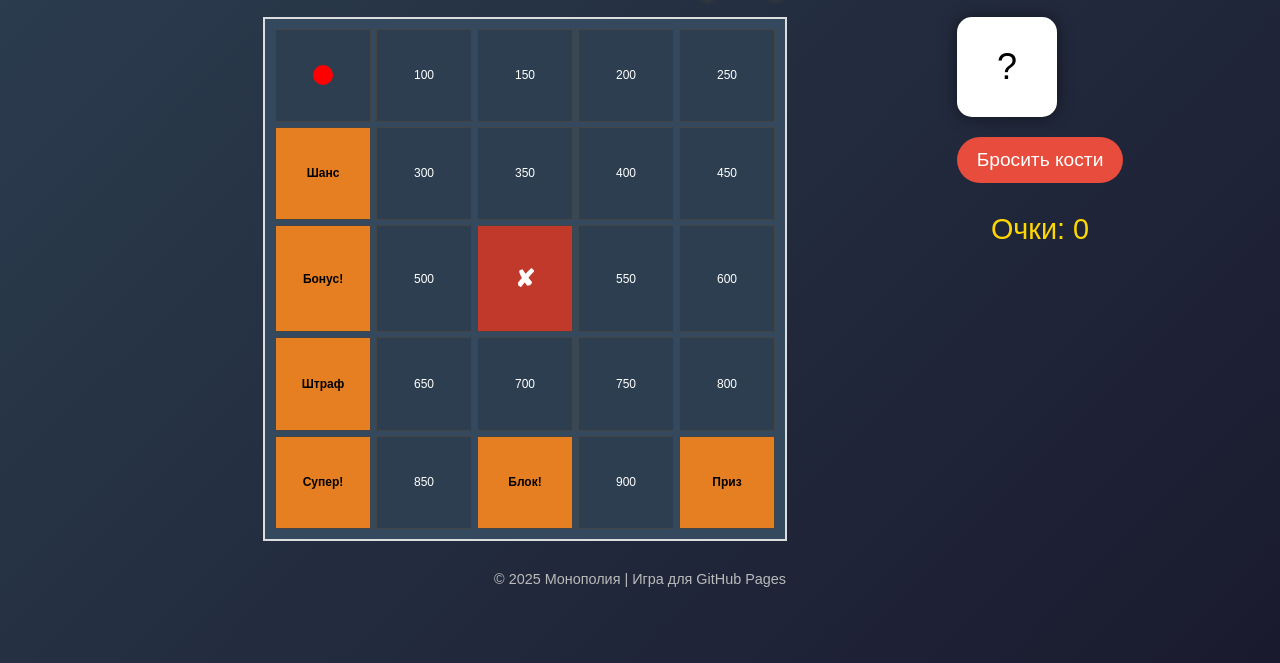
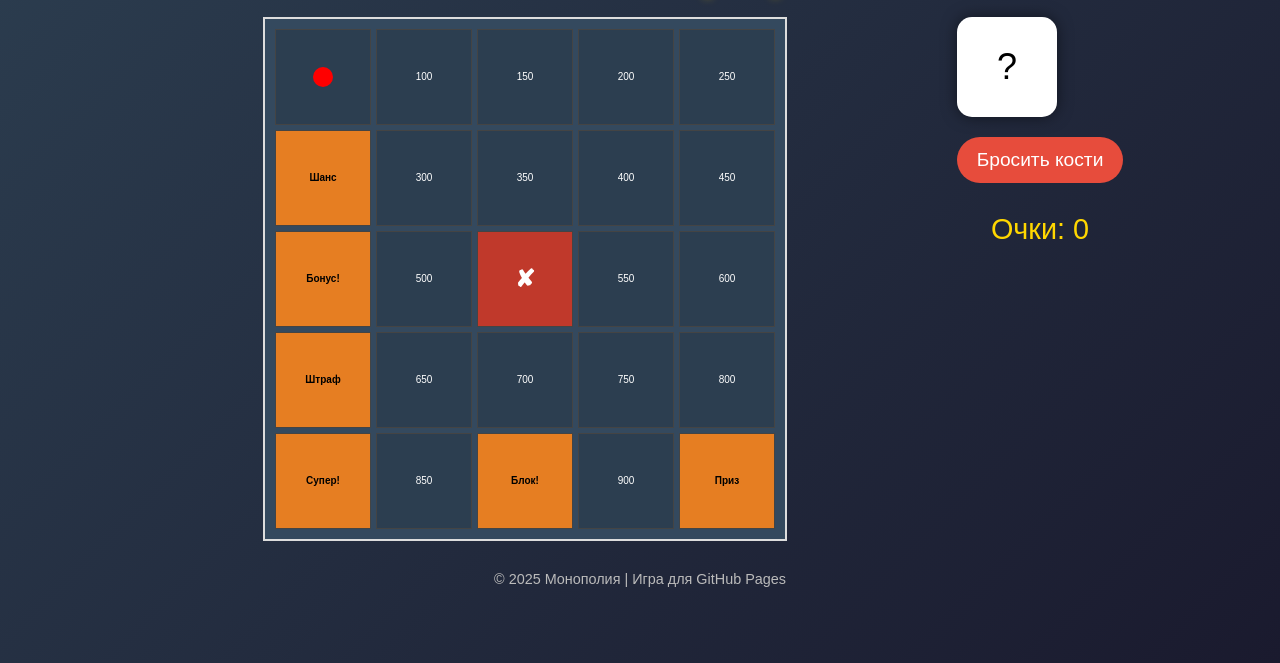
Before and after one commit to sery2013/Wheel-of-Fortune-rialo, a plain HTML site: page index.html in a window 1280 px wide. Shown: the part 137-800 px from the top of the page. Drawn offline with Linux system fonts and the light colour scheme.

Commit message:
Update style.css

```diff
--- a/style.css
+++ b/style.css
@@ -38,6 +38,7 @@ h1 {
 .board {
   display: grid;
   grid-template-columns: repeat(5, 1fr);
+  grid-template-rows: repeat(5, 1fr);
   gap: 5px;
   width: 500px;
   height: 500px;
@@ -52,7 +53,7 @@ h1 {
   display: flex;
   justify-content: center;
   align-items: center;
-  font-size: 12px;
+  font-size: 10px;
   color: white;
   border: 1px solid #444;
   overflow: hidden;
@@ -82,7 +83,7 @@ h1 {
   background-color: red;
   border-radius: 50%;
   z-index: 10;
-  transition: all 0.5s ease;
+  transition: all 0.3s ease;
 }
 
 .controls {
```
